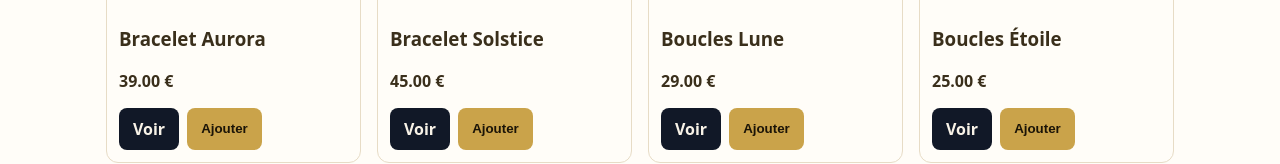
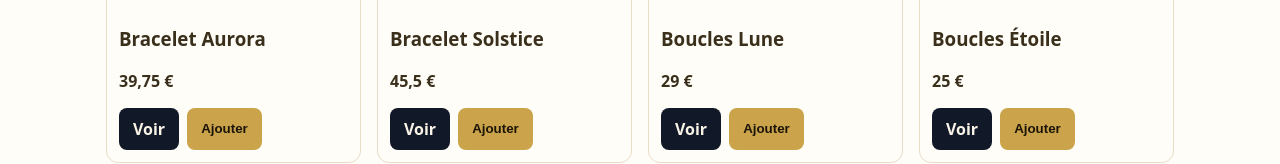
Before and after one commit to KhaeraB/Bae.hands, a React (Vite) app: page / in a window 1280 px wide. Shown: the part 675-839 px from the top of the page. Built offline with nearby package versions, Linux system fonts and the light colour scheme; a web font is replaced by a local one.

Commit message:
add: google analytique

```diff
--- a/index.html
+++ b/index.html
@@ -9,5 +9,12 @@
   <body>
     <div id="root"></div>
     <script type="module" src="/src/main.tsx"></script>
+    <script async src="https://www.googletagmanager.com/gtag/js?id=G-3LL7VKTBM4"></script>
+    <script>
+      window.dataLayer = window.dataLayer || [];
+      function gtag(){dataLayer.push(arguments);}
+      gtag('js', new Date());
+      gtag('config', 'G-3LL7VKTBM4');
+    </script>
   </body>
   </html>
--- a/src/components/ProductCard.tsx
+++ b/src/components/ProductCard.tsx
@@ -7,15 +7,24 @@ type ProductCardProps = Readonly<{ product: Product }>;
 
 export default function ProductCard({ product }: ProductCardProps) {
   const { addItem } = useCart();
-  const { t } = useI18n();
+  const { t, locale } = useI18n();
+  const priceLocale = locale === 'fr' ? 'fr-FR' : 'en-IE';
+  const formattedPrice = new Intl.NumberFormat(priceLocale, {
+    style: 'currency',
+    currency: 'EUR',
+    minimumFractionDigits: 0,
+    maximumFractionDigits: 2
+  }).format(product.priceEur);
+
   return (
     <div className="product-card">
       <Link to={`/produit/${product.id}`} className="product-thumb">
-        <img src={product.imageUrl} alt={product.name} />
+        <img src={product.imageUrl} alt={`${t('product_view')} - ${product.name}`} loading="lazy" />
       </Link>
       <div className="product-info">
         <h3>{product.name}</h3>
-        <p className="price">{product.priceEur.toFixed(2)} €</p>
+        <p className="price">{formattedPrice}</p>
+
         <div className="actions">
           <Link to={`/produit/${product.id}`} className="btn btn-secondary">{t('product_view')}</Link>
           <button className="btn" disabled={product.stock === 0} onClick={() => addItem(product.id, 1)}>
--- a/src/data/products.ts
+++ b/src/data/products.ts
@@ -5,7 +5,7 @@ export const products: Product[] = [
     id: 'br-aurora',
     name: 'Bracelet Aurora',
     description: "Bracelet fin en argent 925, perles nacrées.",
-    priceEur: 39,
+    priceEur: 39.75,
     stock: 12,
     category: 'bracelets',
     imageUrl: 'https://picsum.photos/seed/bracelet-aurora/600/400'
@@ -14,7 +14,7 @@ export const products: Product[] = [
     id: 'br-solstice',
     name: 'Bracelet Solstice',
     description: "Cuir végan tressé, fermoir acier inoxydable.",
-    priceEur: 45,
+    priceEur: 45.50,
     stock: 8,
     category: 'bracelets',
     imageUrl: 'https://picsum.photos/seed/bracelet-solstice/600/400'
```
